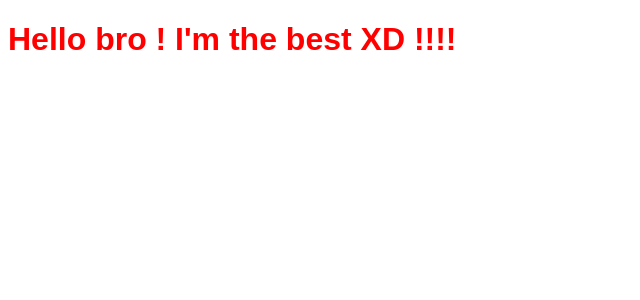
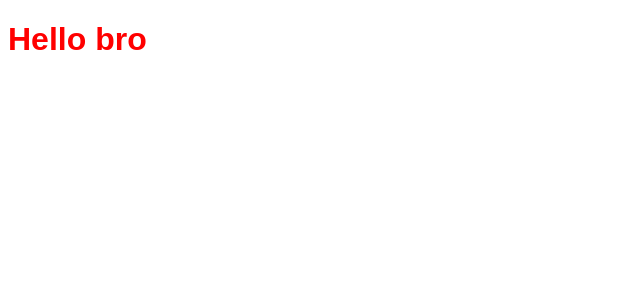
Before and after one commit to RickaPrincy/faker-ui, a JavaScript app: page / in a window 1280 px wide. Shown: the top 300 px of the page, without its empty margins (0-640 px from the left). Built offline with nearby package versions, Linux system fonts and the light colour scheme; the HTML template or start-up script is replaced by a standard one.

Commit message:
Initial Faker UI Project

```diff
--- a/src/App.js
+++ b/src/App.js
@@ -1,9 +1,12 @@
-import "./App.css"
+import "./App.css";
 
 function App(){
-    return <div>
-        <h1>Hello bro ! I'm the best XD !!!!</h1>
-    </div>
+
+    return (
+        <div>
+            <h1>Hello bro</h1>
+        </div>
+    );
 }
 
 export default App;
```
